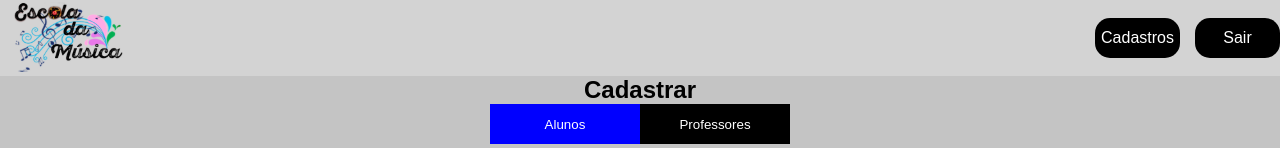
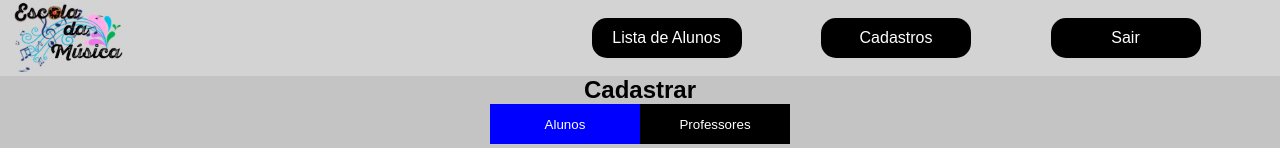
Before and after one commit to JesssSilva/CasaDaMusica, a React (Create React App) app: page /Home in a window 1280 px wide. Shown: the top 148 px of the page. Built offline with nearby package versions, Linux system fonts and the light colour scheme.

Commit message:
melhorias

```diff
--- a/src/pages/Home/index.js
+++ b/src/pages/Home/index.js
@@ -16,7 +16,6 @@ function Home() {
     } else {
       setPage(<Cadastro />);
     }
-
   }, []);
 
   function handleClick(op) {
@@ -40,15 +39,23 @@ function Home() {
   return (
     <Containers>
       <header>
-        <Link onClick={()=>{setPage(<List />);}}>
+        <Link
+          onClick={() => {
+            setPage(<List />);
+          }}
+        >
           <img src={Logo} alt="" />
         </Link>
 
         <nav>
           <ul>
-            {/* <Link to="/Aulas">
-              <li>Aulas</li>
-            </Link> */}
+            <Link
+              onClick={() => {
+                setPage(<List />);
+              }}
+            >
+              <li>Lista de Alunos</li>
+            </Link>
 
             <li onClick={() => handleClick(0)}>Cadastros</li>
 
--- a/src/pages/Home/styles.js
+++ b/src/pages/Home/styles.js
@@ -31,15 +31,15 @@ export const Containers = styled.div`
         margin: 0px;
         list-style: none;
         display: flex;
-        justify-content: flex-end;
+        justify-content: space-evenly;
         a {
           text-decoration: none;
+          width: 150px;
         }
         li {
-          width: 85px;
+          width: 150px;
           height: 40px;
           display: flex;
-          margin-left: 15px;
           background-color: black;
           color: white;
           align-items: center;
```
